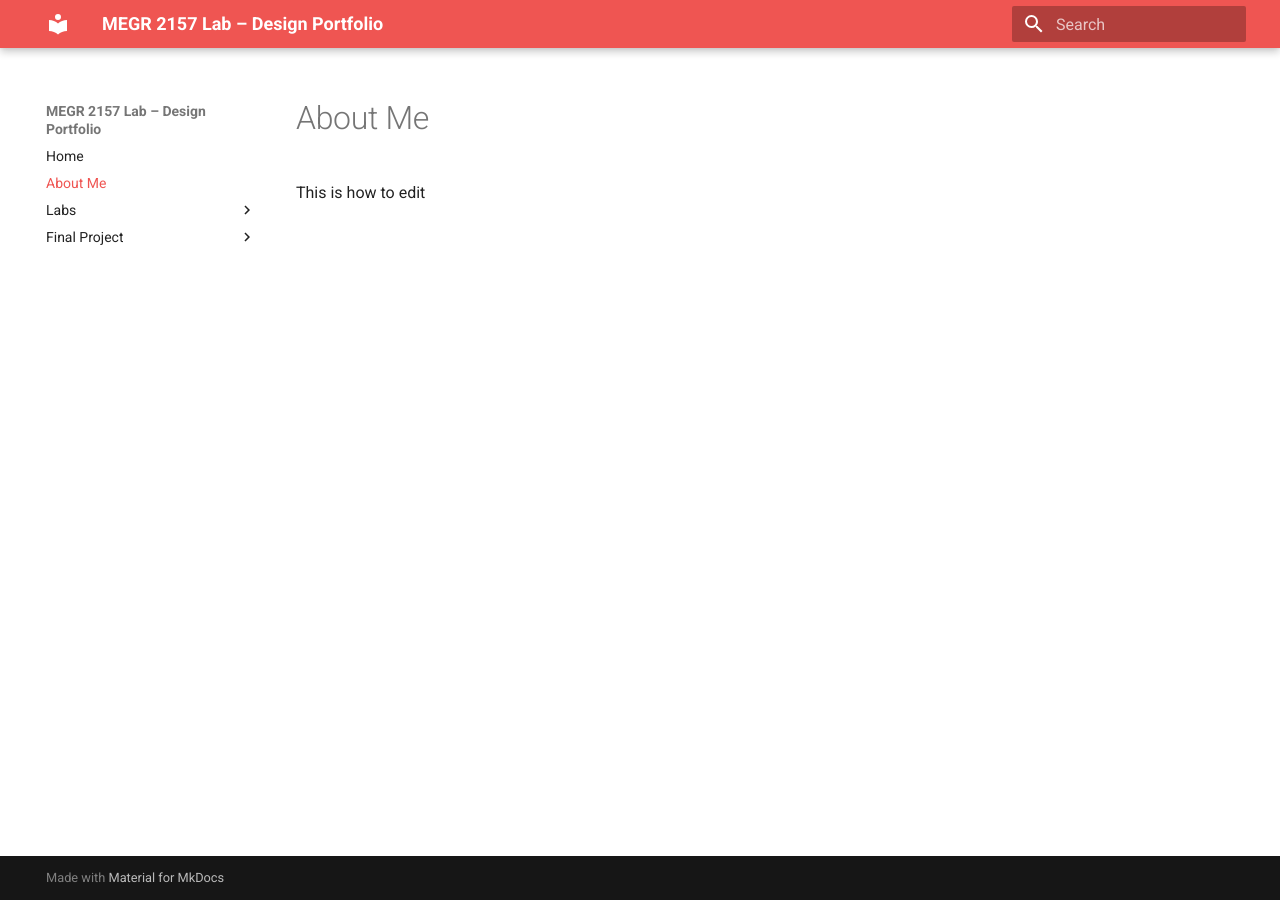
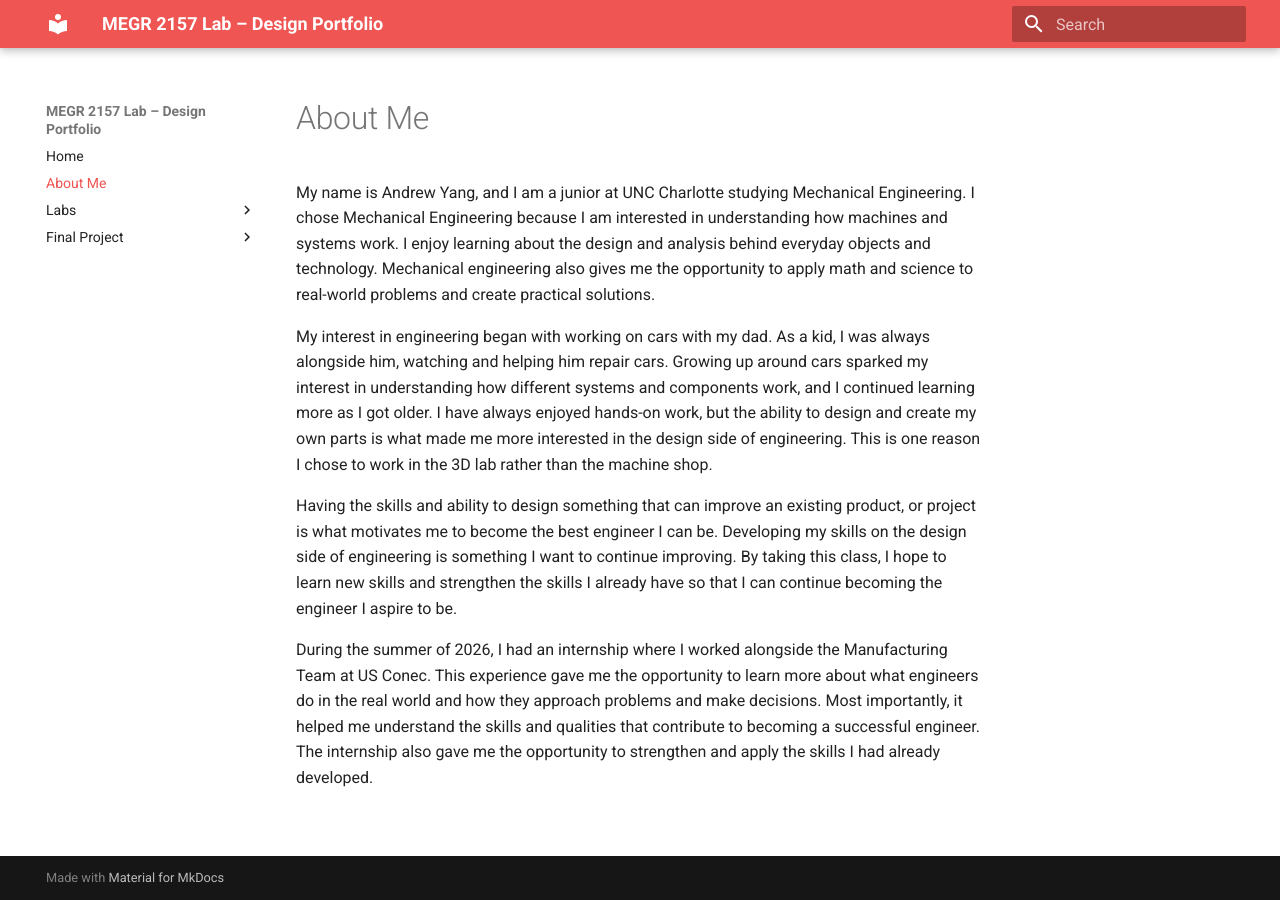
Before and after one commit to AndrewYang2428/andrewyang-megr2156-lab-portfolio, an MkDocs documentation site: the page built from docs/aboutme/index.md, in a window 1280 px wide. Built offline with MkDocs 1.6.1 and Material for MkDocs 9.7.7, drawn with Linux system fonts in a browser that asks for light colours.

Commit message:
Expand 'About Me' section with personal details
Added personal background and engineering interests.

```diff
--- a/docs/aboutme/index.md
+++ b/docs/aboutme/index.md
@@ -1,2 +1,9 @@
 #About Me
-This is how to edit
+
+My name is Andrew Yang, and I am a junior at UNC Charlotte studying Mechanical Engineering. I chose Mechanical Engineering because I am interested in understanding how machines and systems work. I enjoy learning about the design and analysis behind everyday objects and technology. Mechanical engineering also gives me the opportunity to apply math and science to real-world problems and create practical solutions.
+
+My interest in engineering began with working on cars with my dad. As a kid, I was always alongside him, watching and helping him repair cars. Growing up around cars sparked my interest in understanding how different systems and components work, and I continued learning more as I got older. I have always enjoyed hands-on work, but the ability to design and create my own parts is what made me more interested in the design side of engineering. This is one reason I chose to work in the 3D lab rather than the machine shop.
+
+Having the skills and ability to design something that can improve an existing product, or project is what motivates me to become the best engineer I can be. Developing my skills on the design side of engineering is something I want to continue improving. By taking this class, I hope to learn new skills and strengthen the skills I already have so that I can continue becoming the engineer I aspire to be.
+
+During the summer of 2026, I had an internship where I worked alongside the Manufacturing Team at US Conec. This experience gave me the opportunity to learn more about what engineers do in the real world and how they approach problems and make decisions. Most importantly, it helped me understand the skills and qualities that contribute to becoming a successful engineer. The internship also gave me the opportunity to strengthen and apply the skills I had already developed.
```
